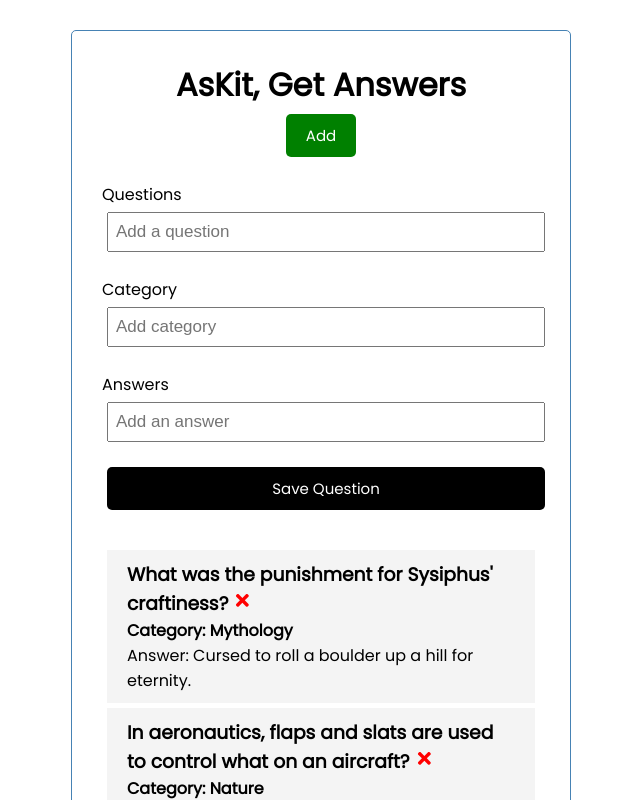
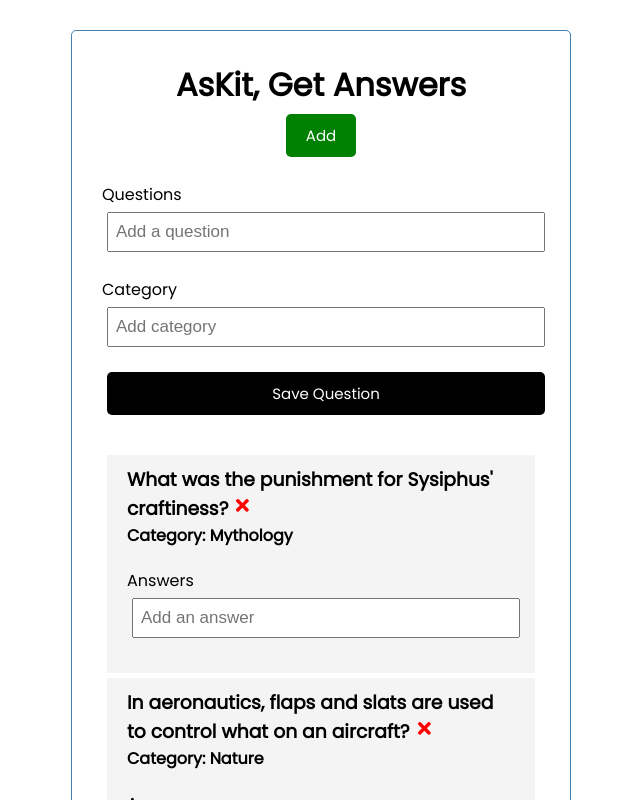
Before and after one commit to Chemonges001/chemonges001-project-phase2, a React (Create React App) app in the folder ask-here/: page / in a window 1280 px wide. Shown: the top 800 px of the page, without its empty margins (319-959 px from the left). Built offline with nearby package versions, Linux system fonts and the light colour scheme.

Commit message:
adding answer component

```diff
--- a/ask-here/src/App.js
+++ b/ask-here/src/App.js
@@ -27,8 +27,15 @@ function App() {
 
     }
 ])
+      // add question
+  const addQuestion =(question) =>{
+    const id = Math.floor(Math.random() * 1000) +1
+    const newQuestion ={id, ...question}
+    setQuestions([...questions, newQuestion])
 
-//delete question
+  }
+
+      //delete question
   const deleteQuestion = (id) =>{
     setQuestions(questions.filter((question) => question.id !== id ))
     // console.log('delete', id)
@@ -37,7 +44,7 @@ function App() {
   return (
     <div className="container">
       <Header title="AsKit, Get Answers"/>
-      <QuestionForm/>
+      <QuestionForm onAdd ={addQuestion}/>
       <Questions questions={questions}
       onDelete ={deleteQuestion}
       />
--- a/ask-here/src/Components/Answer.js
+++ b/ask-here/src/Components/Answer.js
@@ -1,8 +1,21 @@
-import React from 'react'
+import React, {useState} from 'react'
 
-function Answer() {
+
+function Answer({onAdd}) {
+  const [answer, setAnswer] = useState('')
+
+  const onSubmit = (e) => {
+    e.preventDefault()
+    onAdd( { answer } )
+    setAnswer('')
+  }
   return (
-    <div>Answer</div>
+    <div className ="form-control">
+          <label>Answers</label>
+          <input type='text' placeholder='Add an answer'value ={answer} onChange ={(e)=>
+          setAnswer(e.target.value)}
+          />
+        </div>
   )
 }
 
--- a/ask-here/src/Components/Question.js
+++ b/ask-here/src/Components/Question.js
@@ -1,5 +1,6 @@
 import React from 'react'
 import { FaTimes } from "react-icons/fa"
+import Answer from './Answer'
 
 function Question({question, onDelete}) {
   return (
@@ -9,7 +10,8 @@ function Question({question, onDelete}) {
            onClick={() =>onDelete (question.i)}/>
         </h3>
         <h4>Category: {question.category}</h4>
-        <p>Answer: {question.answer}</p>
+        {/* <p>Answer: {question.answer}</p> */}
+        <Answer/>
 
     </div>
   )
--- a/ask-here/src/Components/QuestionForm.js
+++ b/ask-here/src/Components/QuestionForm.js
@@ -1,11 +1,24 @@
 import React, {useState} from 'react'
 
-function QuestionForm() {
+function QuestionForm({onAdd}) {
   const [quiz, setQuiz] = useState('')
   const [category, setCategory] = useState('')
-  const [answer, setAnswer] = useState('')
+  // const [answer, setAnswer] = useState('')
+
+  const onSubmit = (e) => {
+    e.preventDefault()
+
+    if(!quiz){
+      alert('Please Add Quiz')
+      return
+    }
+    onAdd( {quiz, category, } )
+    setQuiz ('')
+    setCategory('')
+    // setAnswer('')
+  }
   return (
-    <form className='add-form'>
+    <form className='add-form' onSubmit={onSubmit}>
         <div className ="form-control">
           <label>Questions</label>
           <input type='text' placeholder='Add a question' value ={quiz} onChange ={(e)=>
@@ -17,12 +30,12 @@ function QuestionForm() {
           <input type='text' placeholder='Add category' value ={category} onChange ={(e)=>
           setCategory(e.target.value)}/>
         </div>
-        <div className ="form-control">
+        {/* <div className ="form-control">
           <label>Answers</label>
           <input type='text' placeholder='Add an answer'value ={answer} onChange ={(e)=>
           setAnswer(e.target.value)}
           />
-        </div>
+        </div> */}
         <input type= 'submit'  value = 'Save Question' className='btn btn-block'/>
     </form>
   )
```
